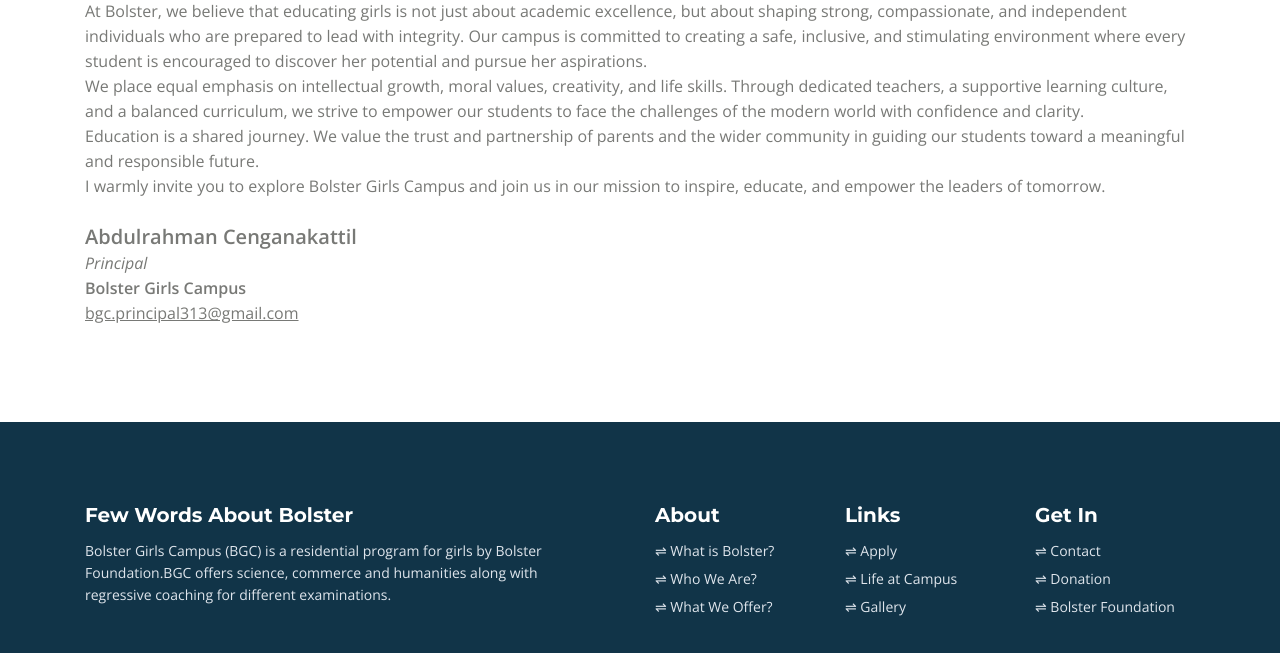
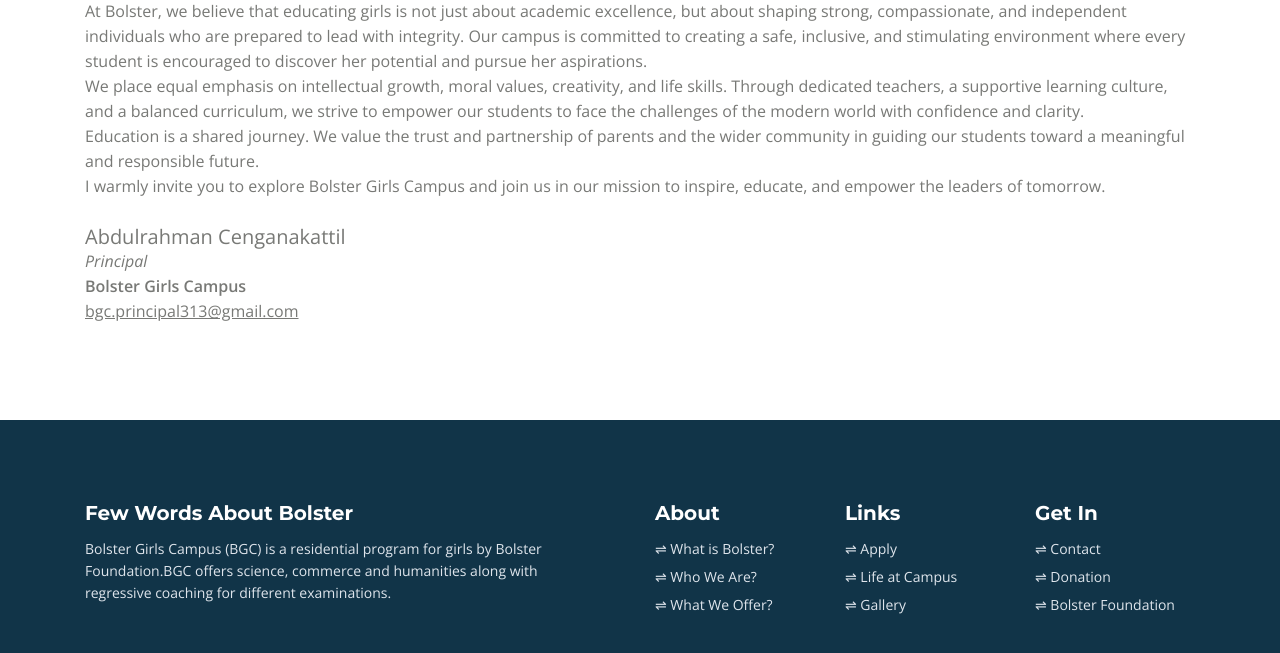
Before and after one commit to fathah/bolster, a PHP site: page /principal.php in a window 1280 px wide. Shown: the part 786-1439 px from the top of the page. Run offline with PHP 8.4, Linux system fonts and the light colour scheme; some libraries are stand-ins or nearby versions.

Commit message:
Update principal.php

```diff
--- a/principal.php
+++ b/principal.php
@@ -97,8 +97,8 @@ As a keen student of development economics, Mujeebu Rahman is fascinated by the
             I warmly invite you to explore Bolster Girls Campus and join us in our mission to inspire, educate, and
             empower the leaders of tomorrow.
             <br /> <br />
-            <b style=" font-size: 20px;">Abdulrahman Cenganakattil </b>
-            <br />
+            <div style=" font-size: 20px;">Abdulrahman Cenganakattil </div>
+
             <i>Principal</i>
             <br />
             <b>Bolster Girls Campus</b>
```
